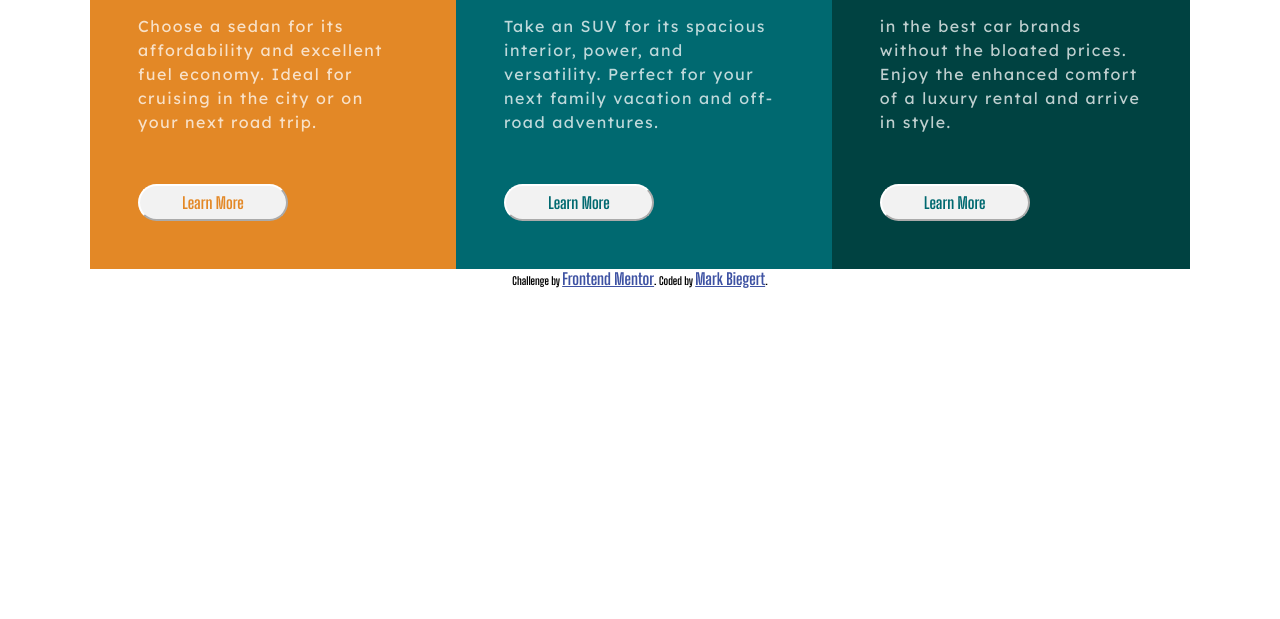
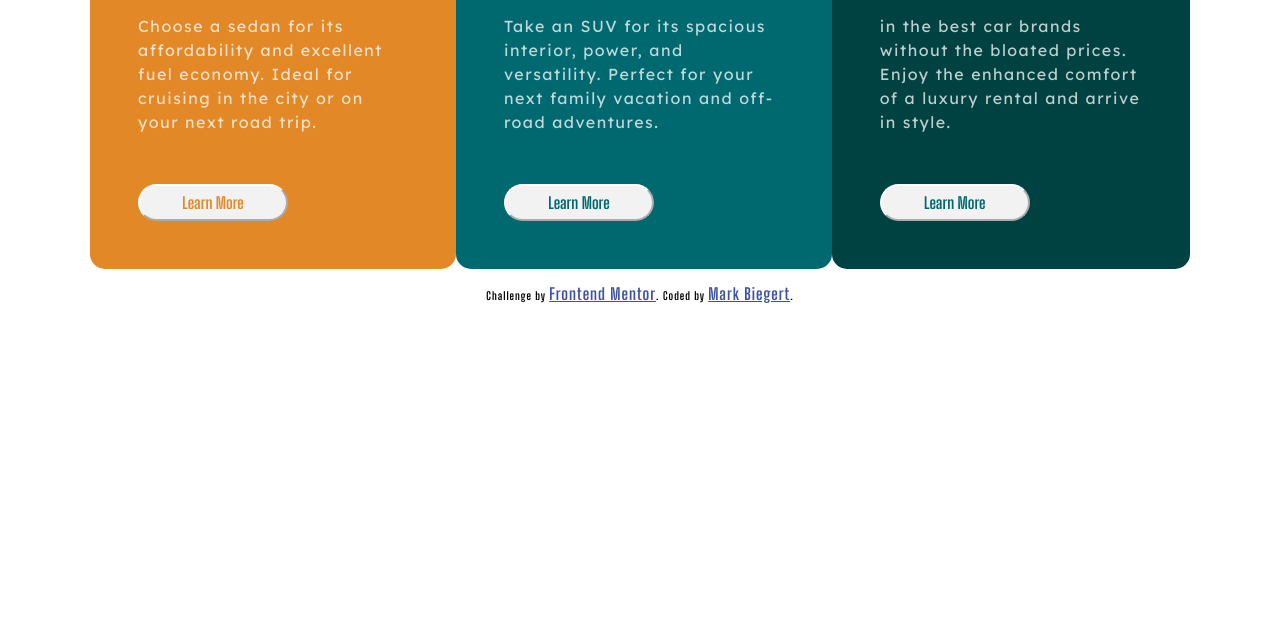
Before and after one commit to ziggle/3-column-preview-card-component-main, a plain HTML site: page index.html in a window 1280 px wide. Shown: the part 181-800 px from the top of the page. Drawn offline with Linux system fonts and the light colour scheme; a web font is replaced by a local one.

Commit message:
Rounded corners and moved attribution down.

```diff
--- a/styles.css
+++ b/styles.css
@@ -14,6 +14,7 @@
 
 .container > * {
   padding: 3em;
+  border-radius: 15px;
 }
 
 h1 {
@@ -87,3 +88,7 @@ button.e:hover {
     flex-direction: column;
   }
 }
+.attribution {
+  margin: 15px;
+  letter-spacing: 1px;
+}
```
